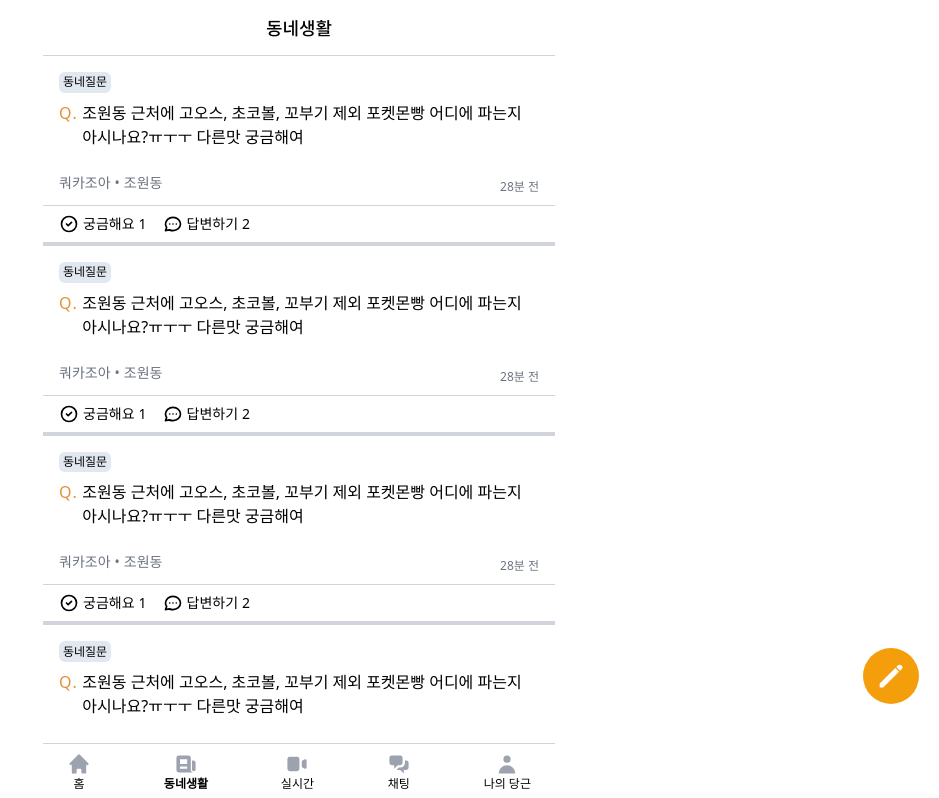
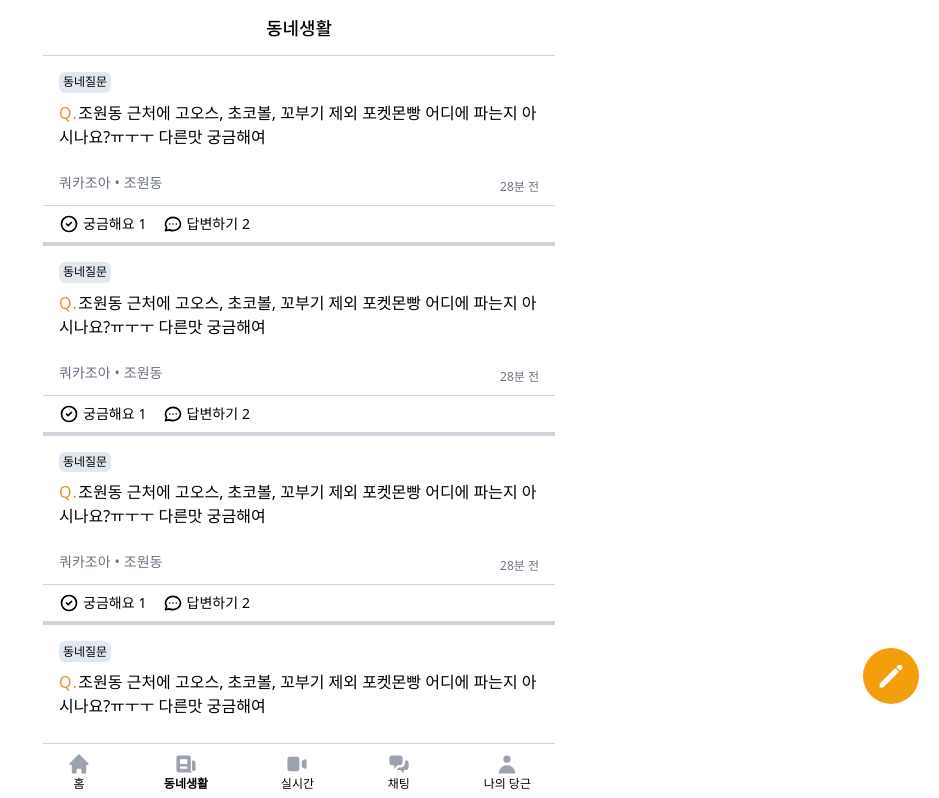
Before and after one commit to rnrudxo2872/market-c, a Next.js app: page /community in a window 1280 px wide. Shown: the top 798 px of the page, without its empty margins (341-1280 px from the left). Built offline with nearby package versions, Linux system fonts and the light colour scheme.

Commit message:
community - communityPost 컴포넌트 추가

```diff
--- /dev/null
+++ b/components/communityPost/index.tsx
@@ -0,0 +1,84 @@
+import Link from "next/link";
+import { memo } from "react";
+import { ICommunityPostProps } from "./interfaces";
+
+export default memo(function CommunityPost({
+  id,
+  type,
+  comment,
+  like,
+  local,
+  publishedAt,
+  title,
+  user,
+}: ICommunityPostProps) {
+  return (
+    <div className="flex flex-col border-b-4 border-gray-300 pt-4">
+      <section className="border-b border-gray-300 pb-2">
+        <div className="flex mb-2 px-4">
+          <span className="bg-slate-200 px-1 py-[0.15rem] rounded-md text-xs">
+            {type}
+          </span>
+        </div>
+        <div className="mb-6 flex gap-x-1 px-4">
+          <Link href={`/community/${id}`}>
+            <a>
+              <span className="tracking-widest text-amber-600 text-opacity-80">
+                Q.
+              </span>
+              <span className="">{title}</span>
+            </a>
+          </Link>
+        </div>
+        <div className="flex justify-between px-4">
+          <div className="flex gap-1 text-sm text-gray-500">
+            <span>{user}</span>
+            <span>•</span>
+            <span>{local}</span>
+          </div>
+          <div>
+            <span className="text-xs text-gray-500">{publishedAt}</span>
+          </div>
+        </div>
+      </section>
+      <section className="flex gap-4 items-center px-4">
+        <div className="flex gap-1 items-center py-2">
+          <svg
+            className="w-5 h-5"
+            fill="none"
+            stroke="currentColor"
+            viewBox="0 0 24 24"
+            xmlns="http://www.w3.org/2000/svg"
+          >
+            <path
+              strokeLinecap="round"
+              strokeLinejoin="round"
+              strokeWidth="2"
+              d="M9 12l2 2 4-4m6 2a9 9 0 11-18 0 9 9 0 0118 0z"
+            ></path>
+          </svg>
+          <span className="text-sm">궁금해요</span>
+          <span className="text-sm">{like}</span>
+        </div>
+        <div className="flex gap-1 items-center">
+          <svg
+            className="w-5 h-5"
+            fill="none"
+            stroke="currentColor"
+            viewBox="0 0 24 24"
+            xmlns="http://www.w3.org/2000/svg"
+          >
+            <path
+              strokeLinecap="round"
+              strokeLinejoin="round"
+              strokeWidth="2"
+              d="M8 12h.01M12 12h.01M16 12h.01M21 12c0 4.418-4.03 8-9 8a9.863 9.863 0 01-4.255-.949L3 20l1.395-3.72C3.512 15.042 3 13.574 3 12c0-4.418 4.03-8 9-8s9 3.582 9 8z"
+            ></path>
+          </svg>
+          <span className="text-sm">답변하기</span>
+          <span className="text-sm">{comment}</span>
+        </div>
+      </section>
+    </div>
+  );
+});
--- /dev/null
+++ b/components/communityPost/interfaces.ts
@@ -0,0 +1,10 @@
+export interface ICommunityPostProps {
+  id: string;
+  type: string;
+  title: string;
+  user: string;
+  local: string;
+  like: number;
+  comment: number;
+  publishedAt: string;
+}
--- a/pages/community/index.tsx
+++ b/pages/community/index.tsx
@@ -1,4 +1,5 @@
 import { NextPage } from "next";
+import CommunityPost from "../../components/communityPost";
 import Layout from "../../components/layout";
 import BaseTitle from "../../components/title";
 
@@ -6,75 +7,18 @@ const Community: NextPage = () => {
   return (
     <Layout title={<BaseTitle title="동네생활" />} hasTabBar>
       {[1, 1, 1, 1, 1].map((_, index) => (
-        <div
+        <CommunityPost
           key={index}
-          className="flex flex-col border-b-4 border-gray-300 pt-4"
-        >
-          <section className="border-b border-gray-300 pb-2">
-            <div className="flex mb-2 px-4">
-              <span className="bg-slate-200 px-1 py-[0.15rem] rounded-md text-xs">
-                동네질문
-              </span>
-            </div>
-            <div className="mb-6 flex gap-x-1 px-4">
-              <span className="tracking-widest text-amber-600 text-opacity-80">
-                Q.
-              </span>
-              <span className="">
-                조원동 근처에 고오스, 초코볼, 꼬부기 제외 포켓몬빵 어디에 파는지
-                아시나요?ㅠㅜㅜ 다른맛 궁금해여
-              </span>
-            </div>
-            <div className="flex justify-between px-4">
-              <div className="flex gap-1 text-sm text-gray-500">
-                <span>쿼카조아</span>
-                <span>•</span>
-                <span>조원동</span>
-              </div>
-              <div>
-                <span className="text-xs text-gray-500">28분 전</span>
-              </div>
-            </div>
-          </section>
-          <section className="flex gap-4 items-center px-4">
-            <div className="flex gap-1 items-center py-2">
-              <svg
-                className="w-5 h-5"
-                fill="none"
-                stroke="currentColor"
-                viewBox="0 0 24 24"
-                xmlns="http://www.w3.org/2000/svg"
-              >
-                <path
-                  strokeLinecap="round"
-                  strokeLinejoin="round"
-                  strokeWidth="2"
-                  d="M9 12l2 2 4-4m6 2a9 9 0 11-18 0 9 9 0 0118 0z"
-                ></path>
-              </svg>
-              <span className="text-sm">궁금해요</span>
-              <span className="text-sm">{1}</span>
-            </div>
-            <div className="flex gap-1 items-center">
-              <svg
-                className="w-5 h-5"
-                fill="none"
-                stroke="currentColor"
-                viewBox="0 0 24 24"
-                xmlns="http://www.w3.org/2000/svg"
-              >
-                <path
-                  strokeLinecap="round"
-                  strokeLinejoin="round"
-                  strokeWidth="2"
-                  d="M8 12h.01M12 12h.01M16 12h.01M21 12c0 4.418-4.03 8-9 8a9.863 9.863 0 01-4.255-.949L3 20l1.395-3.72C3.512 15.042 3 13.574 3 12c0-4.418 4.03-8 9-8s9 3.582 9 8z"
-                ></path>
-              </svg>
-              <span className="text-sm">답변하기</span>
-              <span className="text-sm">{2}</span>
-            </div>
-          </section>
-        </div>
+          id={index + ""}
+          title="조원동 근처에 고오스, 초코볼, 꼬부기 제외 포켓몬빵 어디에 파는지
+        아시나요?ㅠㅜㅜ 다른맛 궁금해여"
+          comment={2}
+          like={1}
+          local="조원동"
+          publishedAt="28분 전"
+          type="동네질문"
+          user="쿼카조아"
+        />
       ))}
       <button className="fixed bottom-24 right-5 rounded-full bg-amber-500 text-amber-500 p-3">
         <svg
```
